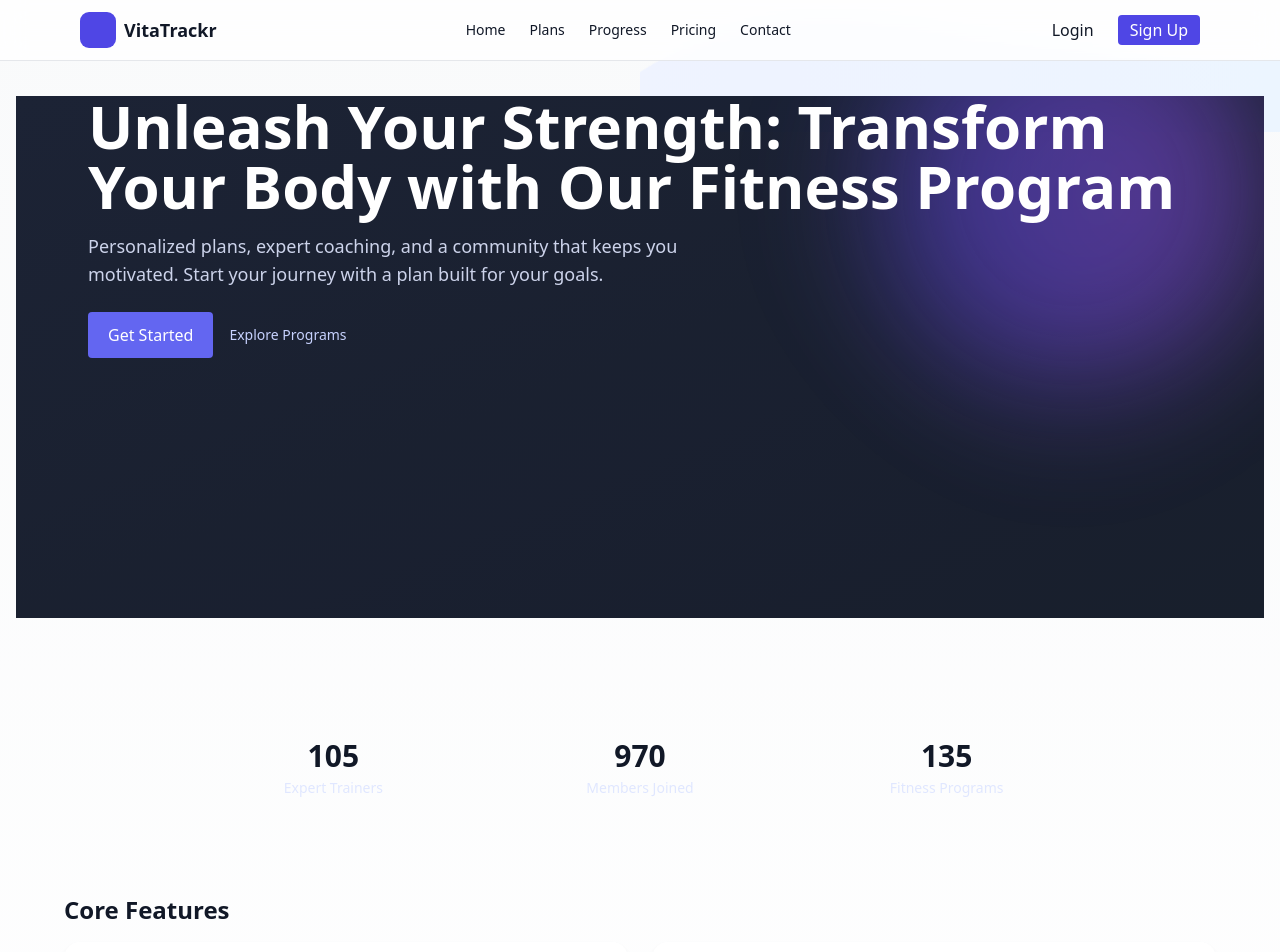
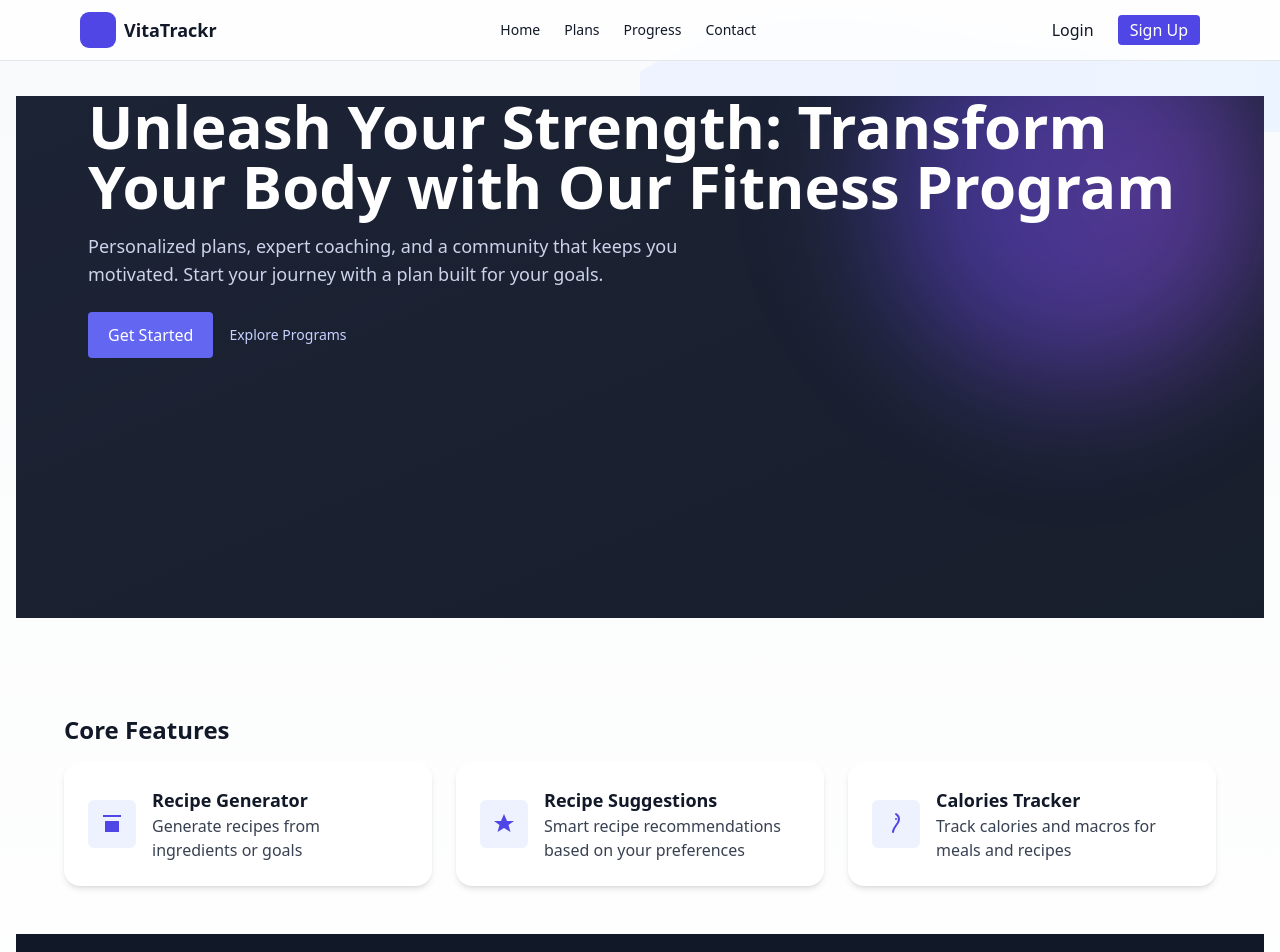
Before and after one commit to Vnj91/VitaTrackr-Web, a Next.js app in the folder frontend/: page / in a window 1280 px wide. Shown: the top 952 px of the page. Built offline with nearby package versions, Linux system fonts and the light colour scheme.

Commit message:
feat(frontend): replace placeholder core features with Recipe Generator, Recipe Suggestions, Calories Tracker; remove Pricing from navbar

```diff
--- a/frontend/app/page.tsx
+++ b/frontend/app/page.tsx
@@ -1,6 +1,5 @@
 import React from 'react'
 import HeroSection from '../components/HeroSection'
-import Stats from '../components/Stats'
 import FeatureCard from '../components/FeatureCard'
 import Footer from '../components/Footer'
 
@@ -12,15 +11,12 @@ export default function Page() {
       <main className="px-4">
         <HeroSection />
 
-        <section className="mt-6">
-          <Stats items={[{ label: 'Expert Trainers', value: 105 }, { label: 'Members Joined', value: 970 }, { label: 'Fitness Programs', value: 135 }]} />
-        </section>
-
         <section className="max-w-6xl mx-auto mt-12">
           <h2 className="text-2xl font-bold mb-4">Core Features</h2>
-          <div className="grid grid-cols-1 md:grid-cols-2 gap-6">
-            <FeatureCard title="Personalized Plans" desc="Tailored workouts for your goals" href="/plans" icon="plans" />
-            <FeatureCard title="Progress Tracking" desc="Visualize your workouts and progress over time" href="/progress" icon="progress" />
+          <div className="grid grid-cols-1 md:grid-cols-2 lg:grid-cols-3 gap-6">
+            <FeatureCard title="Recipe Generator" desc="Generate recipes from ingredients or goals" href="/recipes" icon="recipes" />
+            <FeatureCard title="Recipe Suggestions" desc="Smart recipe recommendations based on your preferences" href="/recipes/suggestions" icon="nutrition" />
+            <FeatureCard title="Calories Tracker" desc="Track calories and macros for meals and recipes" href="/nutrition" icon="calories" />
           </div>
         </section>
 
--- a/frontend/components/FeatureCard.tsx
+++ b/frontend/components/FeatureCard.tsx
@@ -18,8 +18,14 @@ export default function FeatureCard({ title, desc, href, icon }: { title:string,
       case 'users': return (
         <svg width="24" height="24" viewBox="0 0 24 24" fill="none" className="text-indigo-600"><path d="M17 21v-2a4 4 0 00-4-4H9a4 4 0 00-4 4v2" stroke="currentColor" strokeWidth="2" strokeLinecap="round" strokeLinejoin="round"/><circle cx="12" cy="7" r="4" stroke="currentColor" strokeWidth="2" strokeLinecap="round" strokeLinejoin="round"/></svg>
       )
+      case 'recipes': return (
+        <svg width="24" height="24" viewBox="0 0 24 24" fill="none" className="text-indigo-600"><path d="M3 3h18v2H3V3zm2 6h14v11H5V9zm3 2v7" fill="currentColor"/></svg>
+      )
       case 'nutrition': return (
         <svg width="24" height="24" viewBox="0 0 24 24" fill="none" className="text-indigo-600"><path d="M12 2l3 7h7l-5.5 4 2 7L12 16l-6.5 4 2-7L2 9h7l3-7z" fill="currentColor"/></svg>
+      )
+      case 'calories': return (
+        <svg width="24" height="24" viewBox="0 0 24 24" fill="none" className="text-indigo-600"><path d="M12 2s3 2 3 5c0 5-6 8-6 13" stroke="currentColor" strokeWidth="2" strokeLinecap="round" strokeLinejoin="round"/><circle cx="12" cy="7" r="1" fill="currentColor"/></svg>
       )
       case 'trainers': return (
         <svg width="24" height="24" viewBox="0 0 24 24" fill="none" className="text-indigo-600"><path d="M16 11c1.657 0 3-1.343 3-3s-1.343-3-3-3-3 1.343-3 3 1.343 3 3 3zM8 11c1.657 0 3-1.343 3-3S9.657 5 8 5 5 6.343 5 8s1.343 3 3 3zM4 18c0-2.21 3-4 6-4s6 1.79 6 4v1H4v-1z" fill="currentColor"/></svg>
--- a/frontend/components/Navbar.tsx
+++ b/frontend/components/Navbar.tsx
@@ -36,7 +36,6 @@ export default function Navbar() {
     { label: 'Home', href: '/' },
     { label: 'Plans', href: '/plans' },
     { label: 'Progress', href: '/progress' },
-    { label: 'Pricing', href: '/pricing' },
     { label: 'Contact', href: '/contact' }
   ]
 
```
